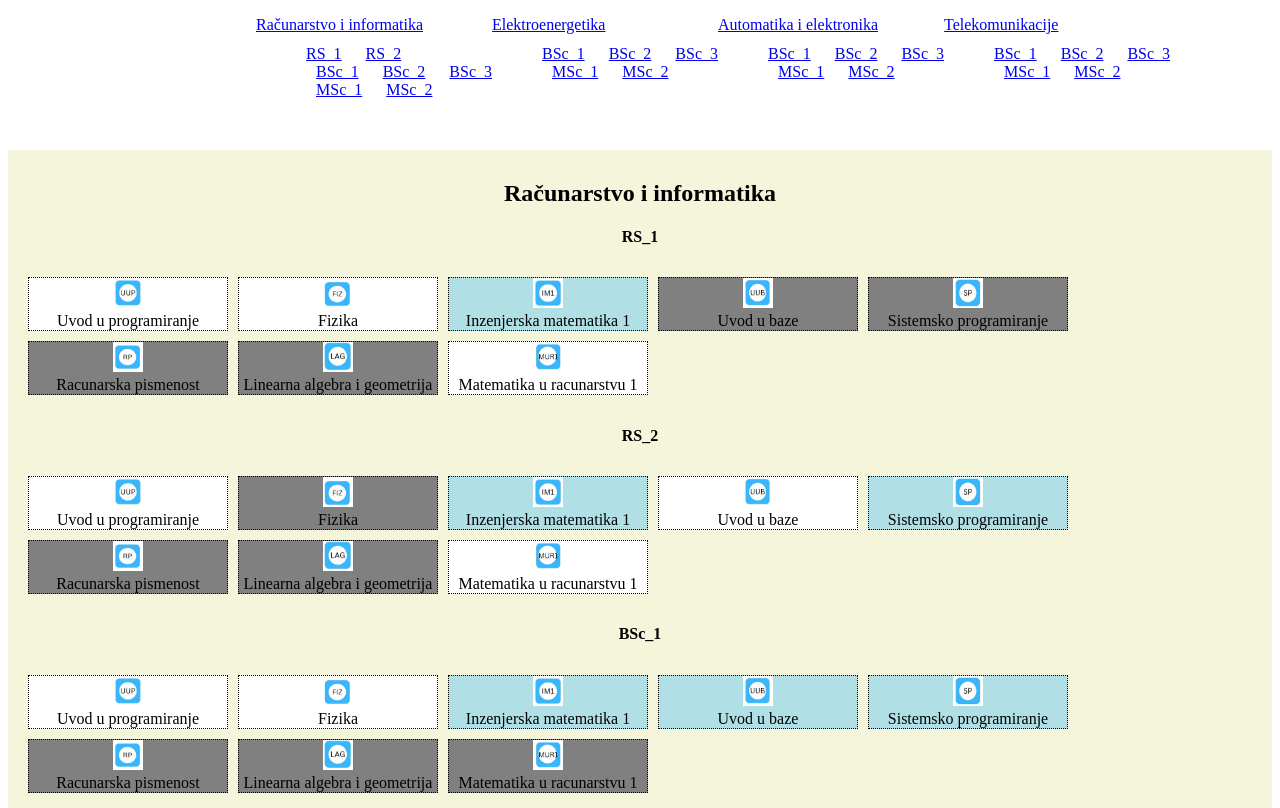
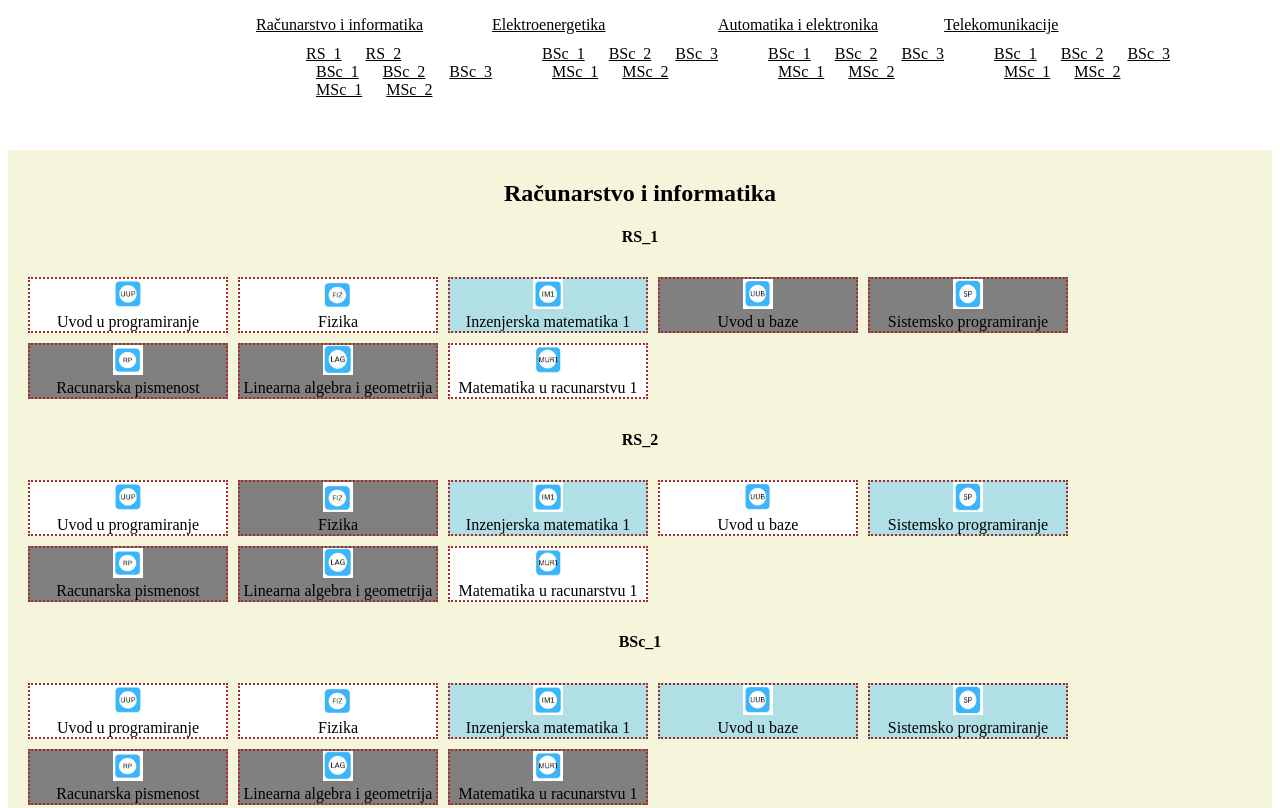
Before and after one commit to zOhran13/WebTehnologije-2022, a plain HTML site: page html/predmet.html in a window 1280 px wide. Shown: the top 808 px of the page. Drawn offline with Linux system fonts and the light colour scheme.

Commit message:
Uredjen izgled dodatno

```diff
--- a/css/predmet.css
+++ b/css/predmet.css
@@ -6,13 +6,17 @@
     right: 0;
     position: fixed;
     width: 100%;
-    background-color: white;
+    background-color:white;
     display: flex;
 
 
+
+}
+a{
+    color: black;
 }
 a:visited{
-    color: black;
+    color: darkred;
 }
 
 #odsijek1,#odsijek2,#odsijek3,#odsijek4{
@@ -142,10 +146,9 @@ a:hover{
 }
 
 .predmet>div{
-    border: 1px;
+    border: 2px;
     border-style: dotted;
-
-
+    border-color: brown;
 
 }
 .predmet div{
@@ -164,6 +167,7 @@ a:hover{
 
     .meni{
           position: relative;
+          background-color: tan;
     }
 
 }
```
